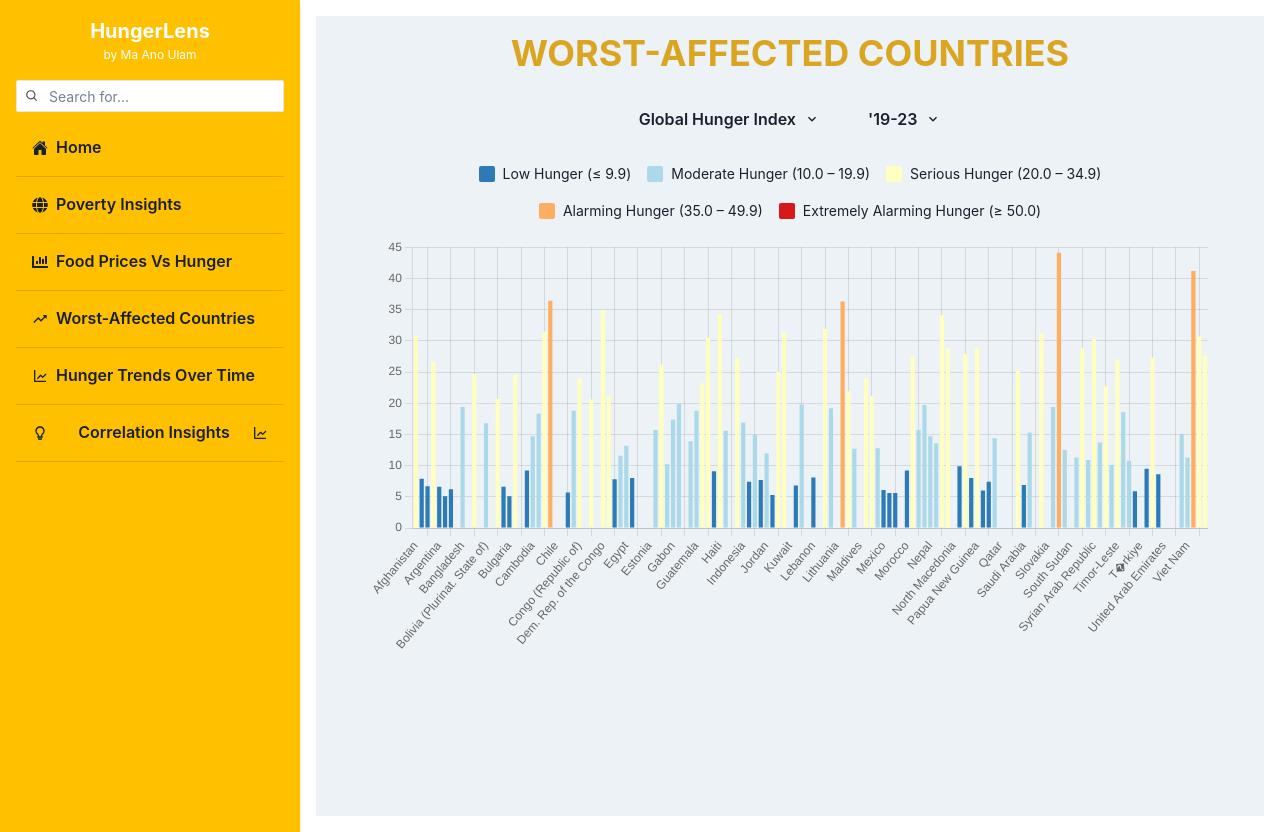
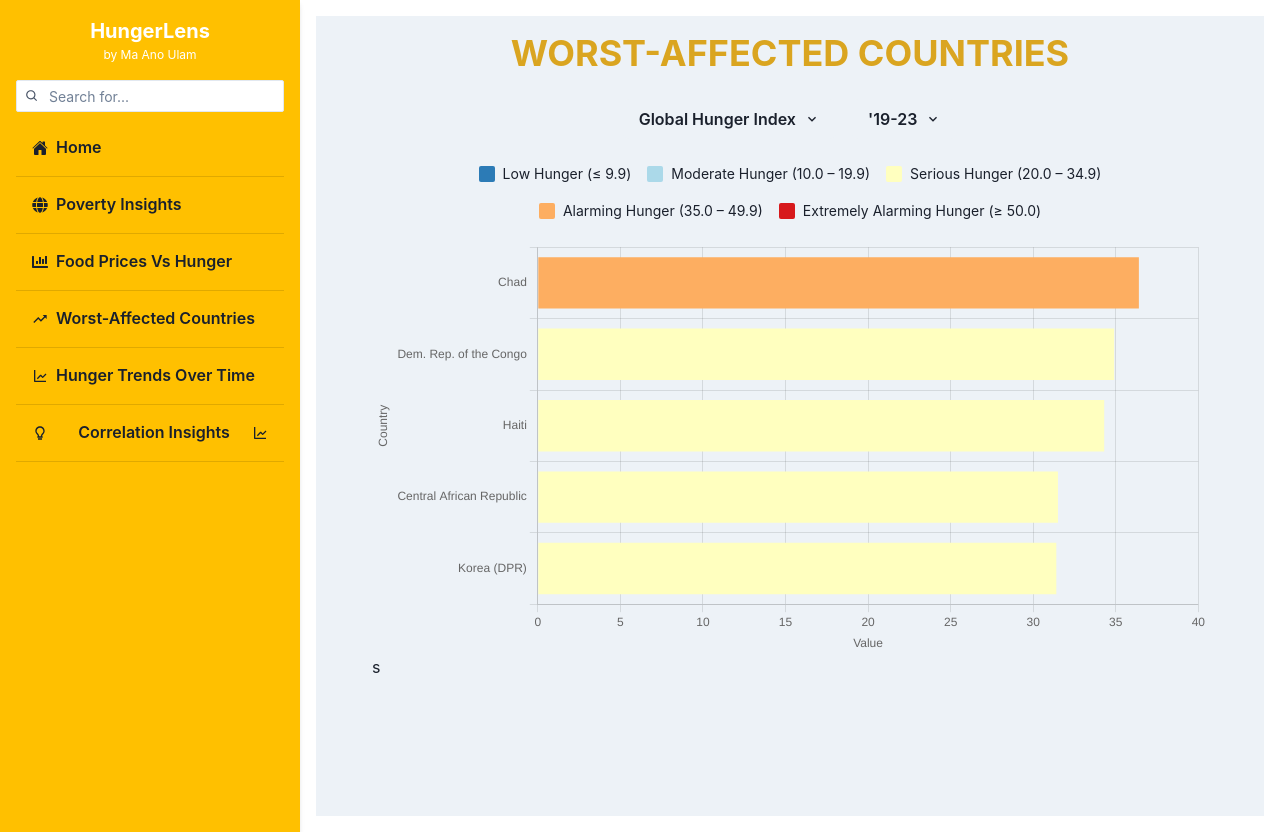
Before and after one commit to djmgmz/DATA101_HUNGERLENS, a Next.js app: page /worstaffectedcountries in a window 1280 px wide. Built offline with nearby package versions, Linux system fonts and the light colour scheme.

Commit message:
refactor: changed bar orientation and only shows top 5

```diff
--- a/src/pages/worstaffectedcountries.tsx
+++ b/src/pages/worstaffectedcountries.tsx
@@ -73,24 +73,26 @@ export default function WorstAffectedCountries() {
     return severityColorScale.find(s => value >= s.min && value <= s.max)?.color ?? "#ccc";
   };
 
+  const ghiDataPoints = data
+  .map((d) => {
+    const value = d[columnMapping[yearRange]];
+    const numericValue = value && value !== "<5" && value !== "—" ? parseFloat(value) : null;
+    return { country: d["Country with data from"], value: numericValue };
+  })
+  .filter((d) => d.value !== null)
+  .sort((a, b) => (b.value ?? 0) - (a.value ?? 0))
+  .slice(0, 5);
+
 const ghiData = {
-    labels: data.map((d) => d["Country with data from"]),
+  labels: ghiDataPoints.map((d) => d.country),
   datasets: [
     {
       label: "",
-        data: data.map((d) => {
-          const value = d[columnMapping[yearRange]];
-          return value && value !== "<5" && value !== "—" ? parseFloat(value) : null;
-        }),
-        backgroundColor: data.map((d) => {
-          const raw = d[columnMapping[yearRange]];
-          const value = raw && raw !== "<5" && raw !== "—" ? parseFloat(raw) : null;
-          return getSeverityColor(value);
-        }),
+      data: ghiDataPoints.map((d) => d.value),
+      backgroundColor: ghiDataPoints.map((d) => getSeverityColor(d.value)),
     },
   ],
 };
-
 
   const indicatorOptions = [
     {
@@ -203,18 +205,41 @@ export default function WorstAffectedCountries() {
     return indicatorColorScale.find(s => value >= s.min && value <= s.max)?.color ?? "#ccc";
   };
 
+  const indicatorDataPoints = validIndicatorData
+  .map((row) => {
+    const value = parseFloat(row[selectedColumn]);
+    return { country: row.Country, value };
+  })
+  .sort((a, b) => b.value - a.value)
+  .slice(0, 5);
+
 const indicatorChartData = {
-    labels: validIndicatorData.map((d) => d.Country),
+  labels: indicatorDataPoints.map((d) => d.country),
   datasets: [
     {
       label: "",
-        data: selectedIndicatorData,
-        backgroundColor: selectedIndicatorData.map(value =>
-          indicatorColorScale.find(s => value >= s.min && value < s.max)?.color ?? "#ccc"
-        ),
+      data: indicatorDataPoints.map((d) => d.value),
+      backgroundColor: indicatorDataPoints.map((d) => getIndicatorColor(d.value)),
     },
   ],
 };
+
+const horizontalBarOptions = {
+  indexAxis: "y" as const,
+  plugins: {
+    legend: { display: false },
+  },
+  scales: {
+    x: {
+      beginAtZero: true,
+      title: { display: true, text: "Value" },
+    },
+    y: {
+      title: { display: true, text: "Country" },
+    },
+  },
+};
+
 
   return (
     <Box p={4} bg="gray.100" minHeight="100vh">
@@ -261,7 +286,7 @@ export default function WorstAffectedCountries() {
               </Flex>
             ))}
           </Flex>
-          <Bar data={ghiData} options={{ plugins: { legend: { display: false } } }} />
+          <Bar data={ghiData} options={horizontalBarOptions} />s
         </Box>
       )}
 
@@ -304,7 +329,7 @@ export default function WorstAffectedCountries() {
                 </Flex>
               ))}
             </Flex>
-            <Bar data={indicatorChartData} options={{ plugins: { legend: { display: false } } }} />
+            <Bar data={indicatorChartData} options={horizontalBarOptions} />
           </Box>
         </>
       )}
```
Lines whose indentation alone changed are shown as unchanged.
